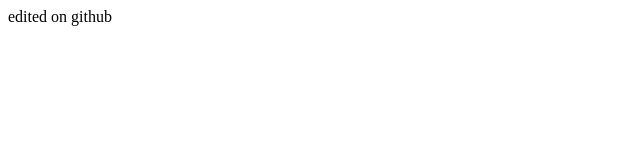
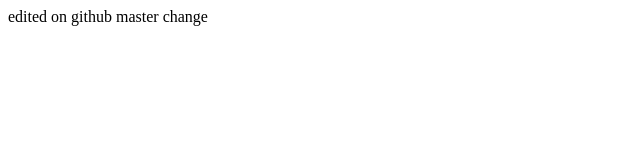
Before and after one commit to stevedesilva/git-course-repo, a website: page index.html in a window 1280 px wide. Shown: the whole page, without its empty margins (0-640 px from the left). Drawn offline with Linux system fonts and the light colour scheme.

Commit message:
Update index.html

```diff
--- a/index.html
+++ b/index.html
@@ -1,6 +1,6 @@
 <!DOCTYPE html>
 <html>
     <body>
-	edited on github
+	edited on github master change
     </body<
 </html>
```
